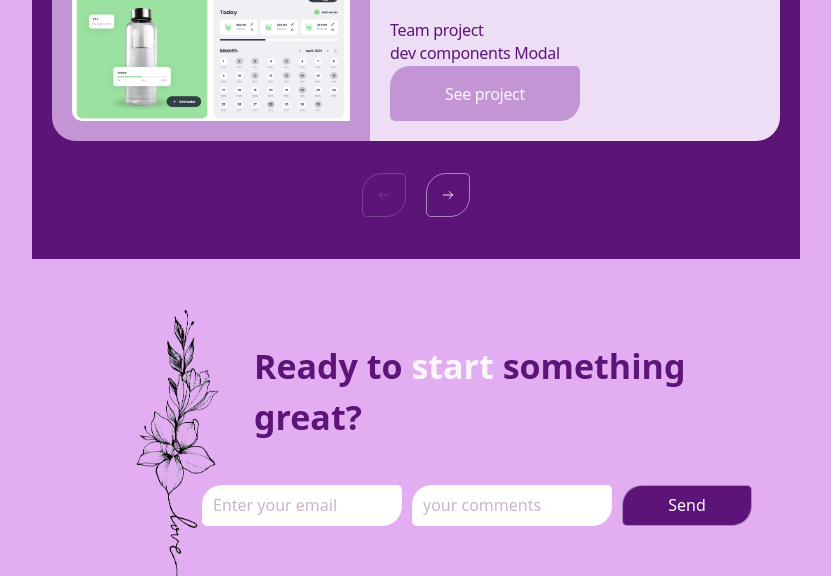
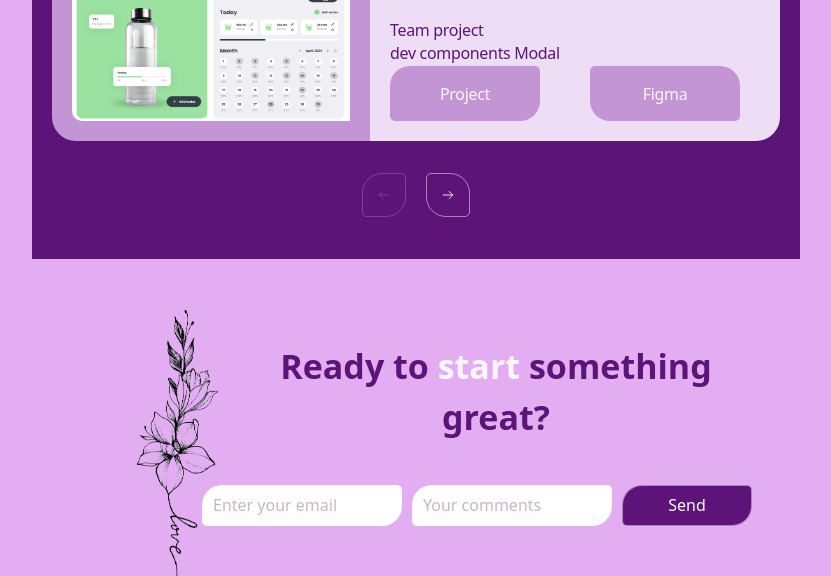
Before and after one commit to KaterynaTsyhaniuk/portfolio-tsyhaniuk, a website built with Vite: page src/index.html in a window 1280 px wide. Shown: the part 3124-3700 px from the top of the page, without its empty margins (224-1055 px from the left). Built offline with nearby package versions, Linux system fonts and the light colour scheme; what accordion-js would draw is missing.

Commit message:
finally done

```diff
--- a/src/css/about-me.css
+++ b/src/css/about-me.css
@@ -101,14 +101,13 @@
 
 @media screen and (min-width: 768px) {
   .about-me-img {
-    /* width: 480px; */
     height: 500px;
   }
 }
 
 @media screen and (min-width: 1400px) {
   .about-me-img {
-    width: 480px;
+    width: 300px;
     height: 600px;
   }
 }
--- a/src/css/projects.css
+++ b/src/css/projects.css
@@ -153,7 +153,21 @@
   background-color: #c495d5;
   transition: background-color 250ms cubic-bezier(0.4, 0, 0.2, 1);
   border-radius: 20px 5px 20px 5px;
-  min-width: 141px;
+  width: 120px;
+  height: 45px;
+  padding: 13px 32px;
+  letter-spacing: -0.02em;
+  color: rgb(250, 246, 252);
+}
+
+.project-link-figma {
+  display: flex;
+  justify-content: center;
+  align-items: center;
+  background-color: #c495d5;
+  transition: background-color 250ms cubic-bezier(0.4, 0, 0.2, 1);
+  border-radius: 5px 20px 5px 20px;
+  width: 120px;
   height: 45px;
   padding: 13px 32px;
   letter-spacing: -0.02em;
@@ -161,16 +175,25 @@
 }
 
 @media screen and (min-width: 768px) {
-  .project-link {
+  .project-link,
+  .project-link-figma {
     padding: 18px 50px;
-    max-width: 190px;
+    width: 150px;
     height: 55px;
   }
 }
 
+.project-link-box {
+  display: flex;
+  justify-content: space-between;
+}
+
 .project-link:hover,
 .project-link:focus-visible,
-.project-link:active {
+.project-link:active,
+.project-link-figma:hover,
+.project-link-figma:focus-visible,
+.project-link-figma:active {
   border: 2px solid #5d1478;
   background-color: #5d1478;
   transition: fill 300ms cubic-bezier(0.4, 0, 0.2, 1);
@@ -197,8 +220,16 @@
   background-color: transparent;
   color: #fafafa;
   border: 1px solid rgba(250, 250, 250, 0.5);
+
+  padding: 14px;
+}
+
+.projects-button-prev {
   border-radius: 20px 5px 20px 5px;
-  padding: 14px;
+}
+
+.projects-button-next {
+  border-radius: 5px 20px 5px 20px;
 }
 
 .projects-button:hover,
--- a/src/css/work-together.css
+++ b/src/css/work-together.css
@@ -41,6 +41,7 @@
 
 @media screen and (min-width: 768px) {
   .footer-title {
+    text-align: center;
     margin-left: 160px;
     padding: 42px;
     font-size: 34px;
@@ -49,7 +50,7 @@
 
 @media screen and (min-width: 1400px) {
   .footer-title {
-    margin-left: 320px;
+    margin-left: 250px;
     padding: 58px;
     font-size: 52px;
   }
--- a/src/partials/projects.html
+++ b/src/partials/projects.html
@@ -22,8 +22,13 @@
             </h3>
             <p class="main-info-text" data-i18n="projects.work-team">Team project</p>
             <p class="main-info-text" data-i18n="projects.role-water">Role: dev components Modal</p>
-            <a href="https://final-project-frontend-taupe.vercel.app/" target="_blank" rel="noopener noreferrer"
-              class="project-link" aria-label="GitHub project link">See project</a>
+            <div class="project-link-box">
+              <a href="https://final-project-frontend-taupe.vercel.app/" target="_blank" rel="noopener noreferrer"
+                class="project-link" aria-label="GitHub project link" data-i18n="projects.link">Project</a>
+              <a href="https://www.figma.com/design/A0tgpwoLcvBNgRFdcJOatR/AquaTrack--Copy-?t=MUasQi1z7dabDM1n-0"
+                target="_blank" rel="noopener noreferrer" class="project-link-figma" aria-label="Figma link">Figma</a>
+            </div>
+
           </div>
 
         </li>
@@ -43,8 +48,13 @@
             </h3>
             <p class="main-info-text" data-i18n="projects.work-team">Team project</p>
             <p class="main-info-text" data-i18n="projects.role-portfolio">Role: dev section 'About me'</p>
-            <a href="https://denysovsiienko.github.io/105-cyber-solutions-team-project-2/" target="_blank"
-              rel="noopener noreferrer" class="project-link" aria-label="GitHub project link">See project</a>
+            <div class="project-link-box"><a href="https://denysovsiienko.github.io/105-cyber-solutions-team-project-2/"
+                target="_blank" rel="noopener noreferrer" class="project-link" aria-label="GitHub project link"
+                data-i18n="projects.link">Project</a>
+              <a href="https://www.figma.com/design/5mg3a9Ip0oVHE1OPyyvbAv/Portfolio--Copy-?node-id=0-1&p=f&t=Ne5knWIodzduWW9s-0"
+                target="_blank" rel="noopener noreferrer" class="project-link-figma" aria-label="Figma link">Figma</a>
+            </div>
+
           </div>
 
         </li>
@@ -64,8 +74,13 @@
 
             </h3>
             <p class="main-info-text" data-i18n="projects.role-all">Role: dev all sections</p>
-            <a href="https://katerynatsyhaniuk.github.io/tsyhaniuk-food-delivery/" target="_blank"
-              rel="noopener noreferrer" class="project-link" aria-label="GitHub project link">See project</a>
+            <div class="project-link-box">
+              <a href="https://katerynatsyhaniuk.github.io/tsyhaniuk-food-delivery/" target="_blank"
+                rel="noopener noreferrer" class="project-link" aria-label="GitHub project link"
+                data-i18n="projects.link">Project</a>
+              <a href="https://www.figma.com/design/EheRogKwSWCp4vS3JbOWTf/food-delivery-service--GoIT---Copy-?node-id=480-4028&p=f&t=kC8Y3pBZdNpCMMXX-0"
+                target="_blank" rel="noopener noreferrer" class="project-link-figma" aria-label="Figma link">Figma</a>
+            </div>
           </div>
 
         </li>
@@ -85,8 +100,12 @@
 
             </h3>
             <p class="main-info-text" data-i18n="projects.role-all">Role: dev all sections</p>
-            <a href="https://katerynatsyhaniuk.github.io/project-stories/" target="_blank" rel="noopener noreferrer"
-              class="project-link" aria-label="GitHub project link">See project</a>
+            <div class="project-link-box">
+              <a href="https://katerynatsyhaniuk.github.io/project-stories/" target="_blank" rel="noopener noreferrer"
+                class="project-link" aria-label="GitHub project link" data-i18n="projects.link">Project</a>
+              <a href="https://www.figma.com/design/EjGu4Rx0YGJI0eRlOUtPc0/Dazzly-Stories--Ambre-s-Secret--Copy-?node-id=1-2&p=f&t=kC8Y3pBZdNpCMMXX-0"
+                target="_blank" rel="noopener noreferrer" class="project-link-figma" aria-label="Figma link">Figma</a>
+            </div>
           </div>
 
         </li>
--- a/src/public/locales/en.json
+++ b/src/public/locales/en.json
@@ -36,7 +36,8 @@
     "work-my": "",
     "role-water": "dev components Modal",
     "role-portfolio": "dev section About me",
-    "role-all": "dev all section"
+    "role-all": "dev all section",
+    "link": "Project"
   },
 
   "work-together": {
@@ -47,7 +48,7 @@
     "footer-title": " Thank you!",
     "footer-text": "Your message already flew into my private messages! I'll reply soon!",
     "namePlaceholder": "Enter your email",
-    "commentPlaceholder": "your comments"
+    "commentPlaceholder": "Your comments"
   },
 
   "mobile-menu": {
--- a/src/public/locales/uk.json
+++ b/src/public/locales/uk.json
@@ -30,22 +30,23 @@
 
   "projects": {
     "title": "Проєкти",
-    "work-team": "Командні проєкти",
+    "work-team": "Командний проєкт",
     "work-my": "",
-    "role-water": "розробка компонентів модальних вікон",
-    "role-portfolio": "розробка секції 'Про мене'",
-    "role-all": "розробка всіх секцій"
+    "role-water": "Розробка компонентів модальних вікон",
+    "role-portfolio": "Розробка секції 'Про мене'",
+    "role-all": "Розробка всіх секцій",
+    "link": "Проєкт"
   },
 
   "work-together": {
-    "title": "Готові <span class='start'>розпочати</span> щось велике?",
+    "title": "Готові <span class='start'>розпочати</span> щось грандіозне?",
     "send": "Надіслати",
-    "loading": "<span>З</span><span>а</span><span>в</span><span>а</span><span>н</span><span>т</span><span>а</span><span>ж</span><span>у</span><span>ю</span><span>.</span><span>.</span><span>.</span>",
+    "loading": "<span>З</span><span>а</span><span>в</span><span>а</span><span>н</span><span>т</span><span>а</span><span>ж</span><span>е</span><span>н</span><span>н</span><span>я</span><span>.</span><span>.</span><span>.</span>",
     "input-mail": "Введіть свою пошту",
     "footer-title": "Дякую!",
     "footer-text": "Ваше повідомлення вже летить до мене! Скоро відповім!",
     "namePlaceholder": "Введіть свою пошту",
-    "commentPlaceholder": "ваш коментар"
+    "commentPlaceholder": "Bаш коментар"
   },
   "mobile-menu": {
     "about-me": "Про мене",
```
Also changed, not shown: src/js/locales.js (+0 -49 lines).
